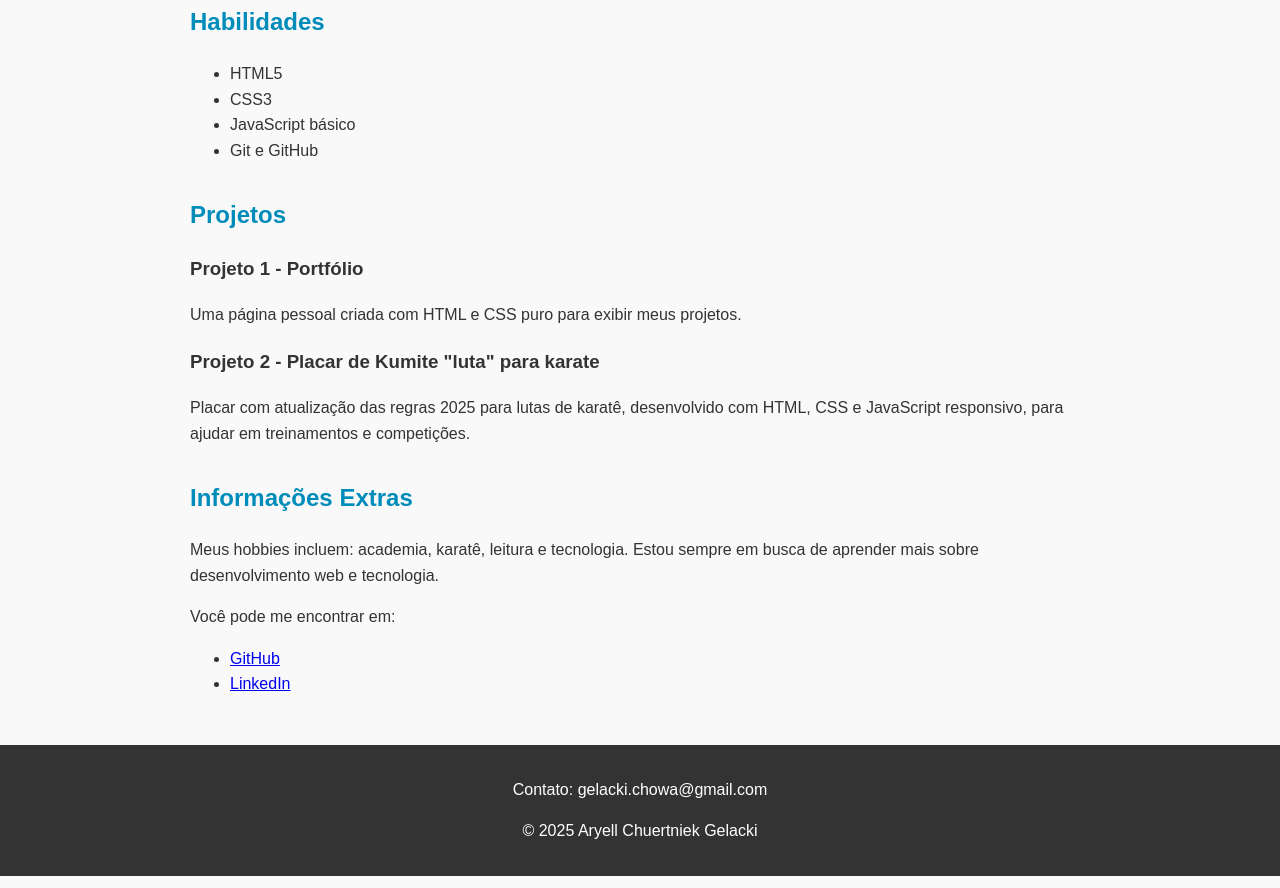
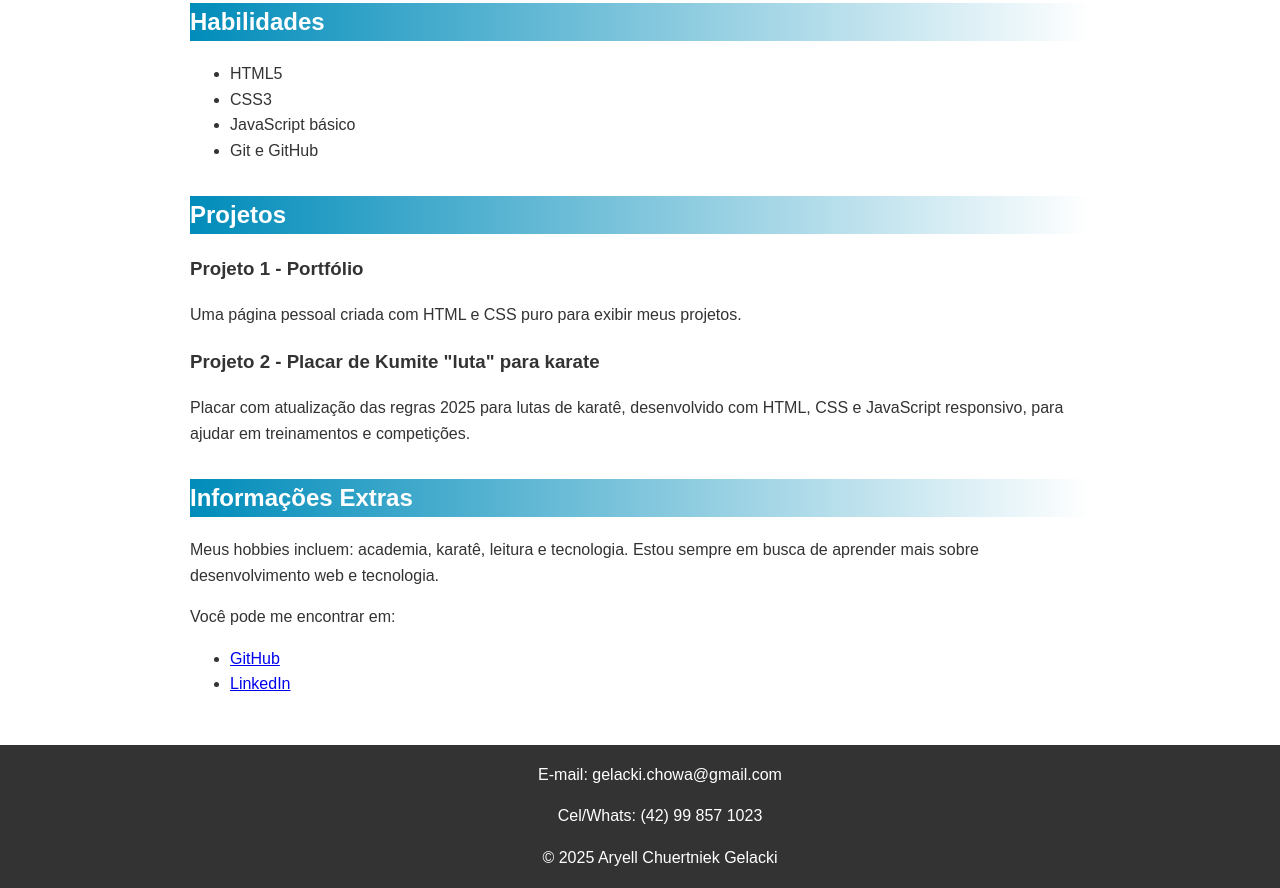
Before and after one commit to Gelacki/landing-page, a plain HTML site: page index.html in a window 1280 px wide. Shown: the part 569-1457 px from the top of the page. Drawn offline with Linux system fonts and the light colour scheme.

Commit message:
Ajuste de cores e informação

```diff
--- a/index.html
+++ b/index.html
@@ -84,8 +84,11 @@
     </main>
 
     <footer id="contato">
-      <p>Contato: gelacki.chowa@gmail.com</p>
-      <p>© 2025 Aryell Chuertniek Gelacki</p>
+      <ul>
+        <p>E-mail: gelacki.chowa@gmail.com</p>
+        <p>Cel/Whats: (42) 99 857 1023</p>
+        <p>© 2025 Aryell Chuertniek Gelacki</p>
+      </ul>
     </footer>
   </body>
 </html>
--- a/style.css
+++ b/style.css
@@ -1,15 +1,23 @@
+@charset "UTF-8";
+
+:root {
+  --cor0: #ffffff;
+  --cor1: #008cba;
+  --cor2: #333f;
+}
+
 body {
   font-family: Arial, sans-serif;
   margin: 0;
   padding: 0;
   line-height: 1.6;
-  background-color: #f9f9f9;
-  color: #333;
+  background-color: var(--cor0);
+  color: var(--cor2);
 }
 
 header {
-  background-color: #008cba;
-  color: white;
+  background-color: var(--cor1);
+  color: var(--cor0);
   text-align: center;
   padding: 2rem 1rem;
 }
@@ -30,7 +38,7 @@ nav ul li {
 }
 
 nav ul li a {
-  color: white;
+  color: var(--cor0);
   text-decoration: none;
 }
 
@@ -40,19 +48,21 @@ main {
   margin: auto;
 }
 
-section, aside {
+section,
+aside {
   margin-bottom: 2rem;
 }
 
 h2 {
-  color: #008cba;
+  background-image: linear-gradient(to right, var(--cor1), var(--cor0));
+  color: var(--cor0);
 }
 
 footer {
-  background-color: #333;
-  color: white;
+  background-color: var(--cor2);
+  color: var(--cor0);
   text-align: center;
-  padding: 1rem;
+  padding: 1px;
 }
 
 @media screen and (max-width: 600px) {
```
